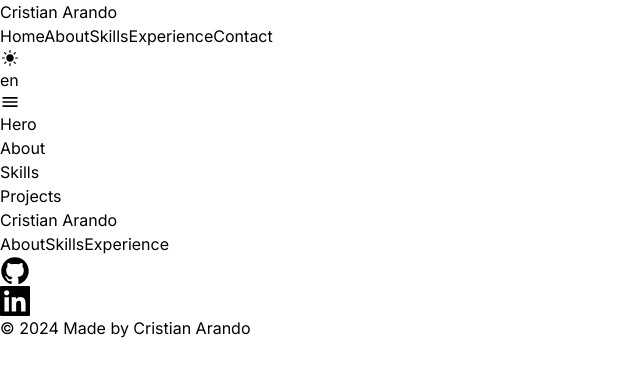
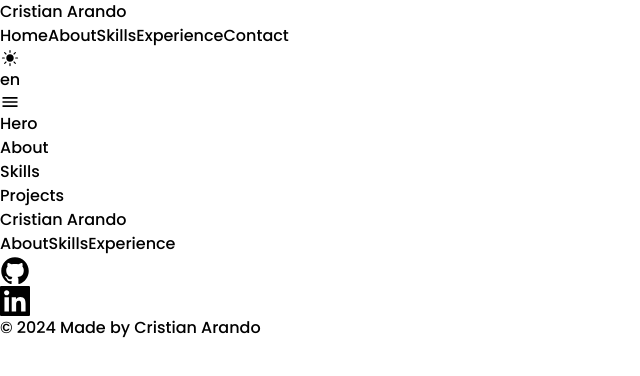
Before and after one commit to iamcristian/Portfolio, a Next.js app: page / in a window 1280 px wide. Shown: the top 376 px of the page, without its empty margins (0-640 px from the left). Built offline with nearby package versions, Linux system fonts and the light colour scheme.

Commit message:
Update font and styling in layout and navbar components

```diff
--- a/app/layout.tsx
+++ b/app/layout.tsx
@@ -1,11 +1,14 @@
 import type { Metadata } from "next";
-import { Inter } from "next/font/google";
+import { Poppins } from "next/font/google";
 import "./globals.css";
 import { ConfigProvider } from "@/context/ConfigContext";
 import { Navbar } from "@/components/Navbar";
 import { Footer } from "@/components/Footer";
 
-const inter = Inter({ subsets: ["latin"] });
+const poppins = Poppins({
+  subsets: ["latin"],
+  weight: "500",
+});
 
 export const metadata: Metadata = {
   title: "Cristian Arando | Portfolio",
@@ -40,9 +43,7 @@
 }>) {
   return (
     <html lang="en">
-      <body
-        className={`${inter.className} dark`}
-      >
+      <body className={`${poppins.className} dark`}>
         <ConfigProvider>
           <Navbar />
           {children}
```
